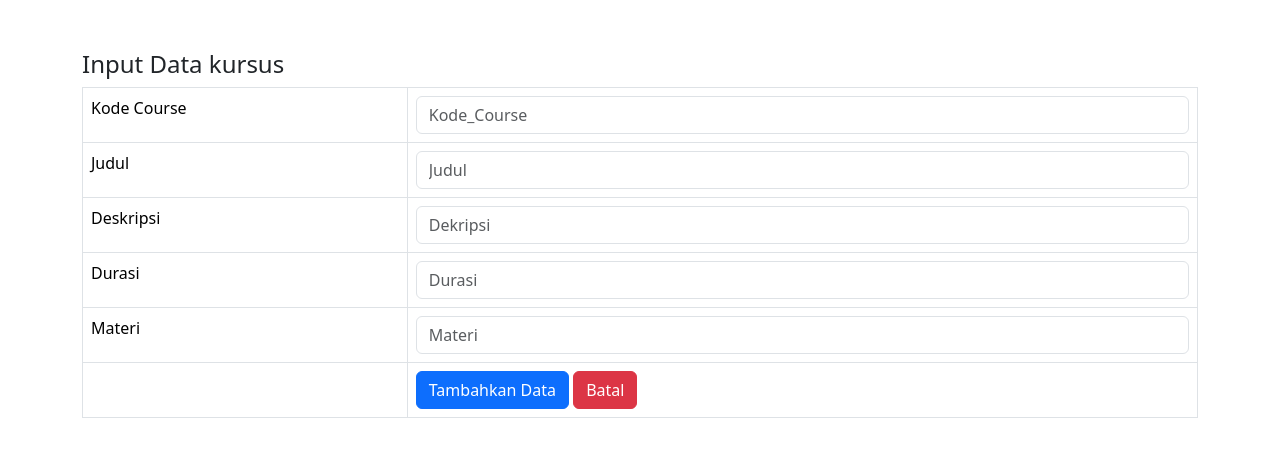
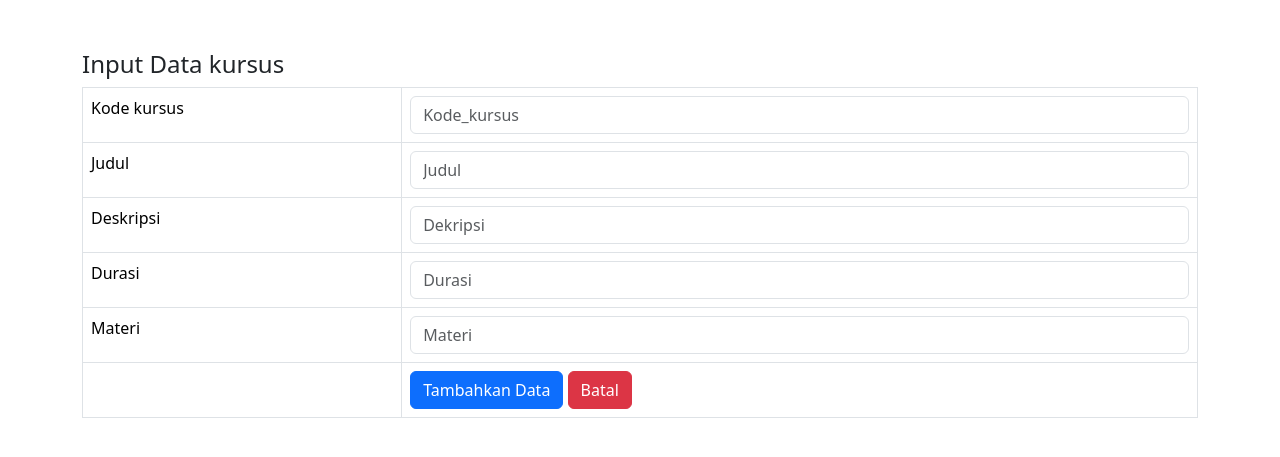
Before and after one commit to rikefirdas25/hasnur, a PHP site: page /add_course.php in a window 1280 px wide. Shown: the part 56-513 px from the top of the page. Run offline with PHP 8.4, Linux system fonts and the light colour scheme.

Commit message:
Update add_course.php

```diff
--- a/add_course.php
+++ b/add_course.php
@@ -6,8 +6,8 @@ include 'header.php';
 <form action="save_course.php" method="post">
         <table class="table table-bordered">
             <tr>
-                <td>Kode Course</td>
-                <td><input name="kode_course" type="textbox" placeholder="Kode_Course" class="form-control"></td>
+                <td>Kode kursus</td>
+                <td><input name="kode_kursus" type="textbox" placeholder="Kode_kursus" class="form-control"></td>
             </tr>
             <tr>
                 <td>Judul</td>
```
